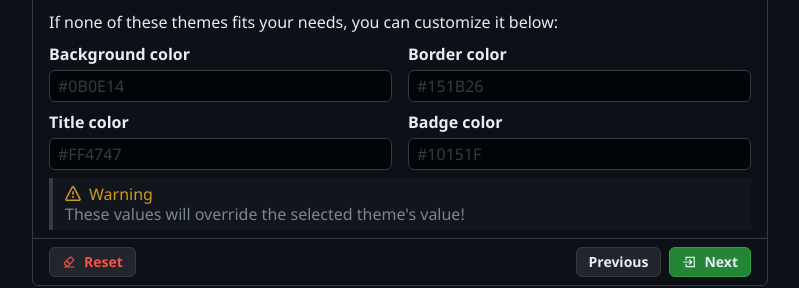
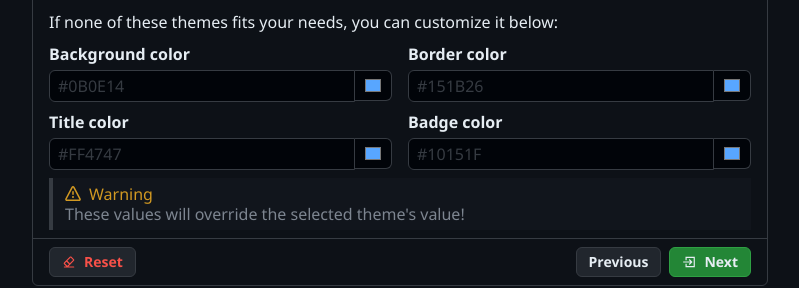
Before and after one commit to 0l1v3rr/github-readme-tech-stack, a React (Vite) app in the folder client/: page / in a window 1280 px wide. Both pictures are taken after a click on the button "Next". Shown: the part 306-594 px from the top of the page, without its empty margins (240-1039 px from the left). Built offline with nearby package versions, Linux system fonts and the light colour scheme; no server answers.

Commit message:
client: add ColorInput.tsx

```diff
--- a/client/src/components/form/PageSix.tsx
+++ b/client/src/components/form/PageSix.tsx
@@ -2,6 +2,7 @@ import { useMultistepContext } from "../../hooks/useMultistepContext";
 import LineItem from "../lines/LineItem";
 import FormWrapper from "../ui/FormWrapper";
 import P from "../ui/P";
+import Quote from "../ui/Quote";
 
 const PageSix = () => {
   const { card } = useMultistepContext();
@@ -13,6 +14,11 @@ const PageSix = () => {
         badges. You set the number of lines you want on the previous page.
       </P>
 
+      <Quote variant="Info">
+        You can drag and drop the badges to rearrange them or double-click to
+        delete them.
+      </Quote>
+
       {card.lines.map((line) => (
         <LineItem key={line.lineNumber} line={line} />
       ))}
--- a/client/src/components/form/PageTwo.tsx
+++ b/client/src/components/form/PageTwo.tsx
@@ -9,6 +9,7 @@ import Quote from "../ui/Quote";
 import { useThemes } from "../../hooks/useThemes";
 import { useMultistepContext } from "../../hooks/useMultistepContext";
 import Flex from "../layout/Flex";
+import ColorInput from "../ui/ColorInput";
 
 const PageTwo = () => {
   const themes = useThemes();
@@ -46,7 +47,7 @@ const PageTwo = () => {
 
       <Flex>
         <InputWrapper label="Background color" htmlFor="bg-color">
-          <Input
+          <ColorInput
             pattern="^[]{0}|#([a-fA-F0-9]{3}|[a-fA-F0-9]{6})$"
             placeholder="#0B0E14"
             className="w-full"
@@ -59,7 +60,7 @@ const PageTwo = () => {
         </InputWrapper>
 
         <InputWrapper label="Border color" htmlFor="border-color">
-          <Input
+          <ColorInput
             pattern="^[]{0}|#([a-fA-F0-9]{3}|[a-fA-F0-9]{6})$"
             placeholder="#151B26"
             className="w-full"
@@ -74,7 +75,7 @@ const PageTwo = () => {
 
       <Flex>
         <InputWrapper label="Title color" htmlFor="title-color">
-          <Input
+          <ColorInput
             pattern="^[]{0}|#([a-fA-F0-9]{3}|[a-fA-F0-9]{6})$"
             placeholder="#FF4747"
             className="w-full"
@@ -87,7 +88,7 @@ const PageTwo = () => {
         </InputWrapper>
 
         <InputWrapper label="Badge color" htmlFor="badge-color">
-          <Input
+          <ColorInput
             pattern="^[]{0}|#([a-fA-F0-9]{3}|[a-fA-F0-9]{6})$"
             placeholder="#10151F"
             className="w-full"
--- a/client/src/components/lines/NewBadge.tsx
+++ b/client/src/components/lines/NewBadge.tsx
@@ -1,66 +1,74 @@
-import Flex from "../layout/Flex";
 import InputWrapper from "../ui/InputWrapper";
 import Input from "../ui/Input";
-import { useRef } from "react";
 import { Badge } from "../../types";
 import Button from "../ui/Button";
 import { GoPlus } from "react-icons/go";
+import ColorInput from "../ui/ColorInput";
+import { useState } from "react";
+import { HEX_COLOR_REGEX, ICON_REGEX } from "../../const";
 
 type Props = {
   addBadge: (badge: Badge) => void;
 };
 
 const NewBadge = ({ addBadge }: Props) => {
-  const iconRef = useRef<HTMLInputElement | null>(null);
-  const labelRef = useRef<HTMLInputElement | null>(null);
-  const colorRef = useRef<HTMLInputElement | null>(null);
+  const [icon, setIcon] = useState<string>("");
+  const [label, setLabel] = useState<string>("");
+  const [color, setColor] = useState<string>("");
 
   return (
-    <Flex className="items-start">
+    <fieldset className="flex items-start gap-4">
       <InputWrapper description="The name of the icon">
-        <Input ref={iconRef} placeholder="react" pattern="^[a-zA-Z]{3,32}$" />
+        <Input
+          formNoValidate
+          value={icon}
+          onChange={(e) => setIcon(e.target.value)}
+          placeholder="react"
+        />
       </InputWrapper>
 
       <InputWrapper description="The label shown on the badge">
-        <Input ref={labelRef} placeholder="react" pattern="^[a-zA-Z]{3,32}$" />
+        <Input
+          formNoValidate
+          value={label}
+          onChange={(e) => setLabel(e.target.value)}
+          placeholder="react"
+        />
       </InputWrapper>
 
       <InputWrapper description="The color of the icon">
-        <Input ref={colorRef} placeholder="#5ed3f3" />
+        <ColorInput
+          formNoValidate
+          value={color}
+          onChange={(e) => setColor(e.target.value)}
+          placeholder="#58a6ff"
+        />
       </InputWrapper>
 
       <Button
+        disabled={
+          !HEX_COLOR_REGEX.test(color) ||
+          !ICON_REGEX.test(icon) ||
+          !ICON_REGEX.test(label)
+        }
         aria-label="Add Badge"
         icon={<GoPlus />}
         variant="success"
         size="small"
         className="h-[30.67px]"
         onClick={() => {
-          if (!colorRef.current || !iconRef.current || !labelRef.current) {
-            return;
-          }
-
-          // if the refs are invalid
-          if (
-            colorRef.current.reportValidity() ||
-            iconRef.current.reportValidity() ||
-            labelRef.current.reportValidity()
-          ) {
-            return;
-          }
-
           addBadge({
-            color: colorRef.current.value,
-            icon: iconRef.current.value,
-            label: labelRef.current.value,
+            color,
+            icon,
+            label,
           });
 
-          colorRef.current.value = "";
-          iconRef.current.value = "";
-          labelRef.current.value = "";
+          setColor("");
+          setIcon("");
+          setLabel("");
         }}
       />
-    </Flex>
+    </fieldset>
   );
 };
 
--- a/client/src/components/ui/Button.tsx
+++ b/client/src/components/ui/Button.tsx
@@ -7,7 +7,8 @@ const buttonVariants = cva(
   {
     variants: {
       variant: {
-        success: "bg-gh-green border-gh-green-active hover:bg-gh-green-active",
+        success:
+          "bg-gh-green border-gh-green-active hover:bg-gh-green-active disabled:bg-gh-green-disabled",
         secondary:
           "bg-gh-gray border-gh-border hover:bg-gh-gray-active hover:border-gh-border-active disabled:border-gh-border disabled:text-gh-text-secondary disabled:bg-gh-gray",
         danger:
--- /dev/null
+++ b/client/src/components/ui/ColorInput.tsx
@@ -0,0 +1,37 @@
+import { InputHTMLAttributes, forwardRef } from "react";
+import Input from "./Input";
+import { cn } from "./utils";
+import { HEX_COLOR_REGEX } from "../../const";
+
+// eslint-disable-next-line
+interface ColorInputProps
+  extends Omit<InputHTMLAttributes<HTMLInputElement>, "type"> {}
+
+const ColorInput = forwardRef<HTMLInputElement, ColorInputProps>(
+  ({ className, required, value = "", ...props }, ref) => {
+    return (
+      <div className={cn("group flex items-stretch", className)}>
+        <Input
+          ref={ref}
+          value={value}
+          type="text"
+          required={required}
+          pattern={`^${required ? "" : "[]{0}|"}#[a-fA-F0-9]{6}$`}
+          className="z-10 rounded-br-none rounded-tr-none transition-none"
+          {...props}
+        />
+
+        <input
+          type="color"
+          value={
+            HEX_COLOR_REGEX.test(value.toString() ?? "") ? value : "#58a6ff"
+          }
+          className="h-[30.67px] w-10 rounded-br-md rounded-tr-md border border-l-0 border-gh-border bg-gh-bg-dark px-2 py-1 outline-0 outline-offset-0 outline-gh-blue [outline-style:solid]"
+          {...props}
+        />
+      </div>
+    );
+  }
+);
+
+export default ColorInput;
--- /dev/null
+++ b/client/src/const.ts
@@ -0,0 +1,2 @@
+export const ICON_REGEX = /^[a-zA-Z]{3,32}$/;
+export const HEX_COLOR_REGEX = /#[a-fA-F0-9]{6}$/;
--- a/client/tailwind.config.js
+++ b/client/tailwind.config.js
@@ -19,6 +19,7 @@ export default {
         "gh-blue-active": "#58a6ff",
         "gh-green": "#238636",
         "gh-green-active": "#2EA043",
+        "gh-green-disabled": "#20702F",
         "gh-red": "#DA3633",
         "gh-red-active": "#F85149",
         "gh-gray": "#21262D",
```
